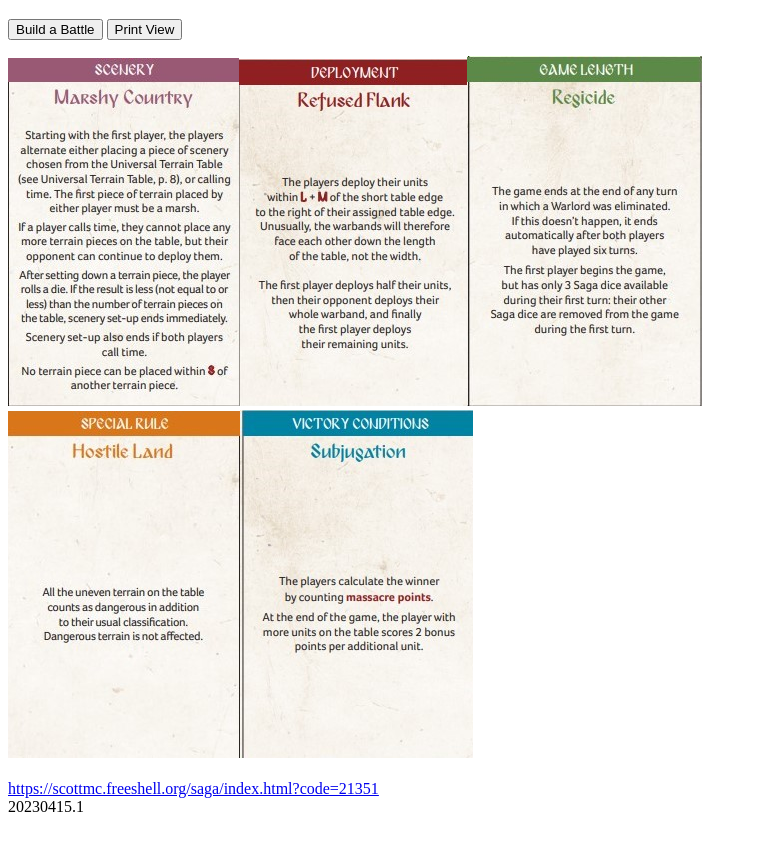
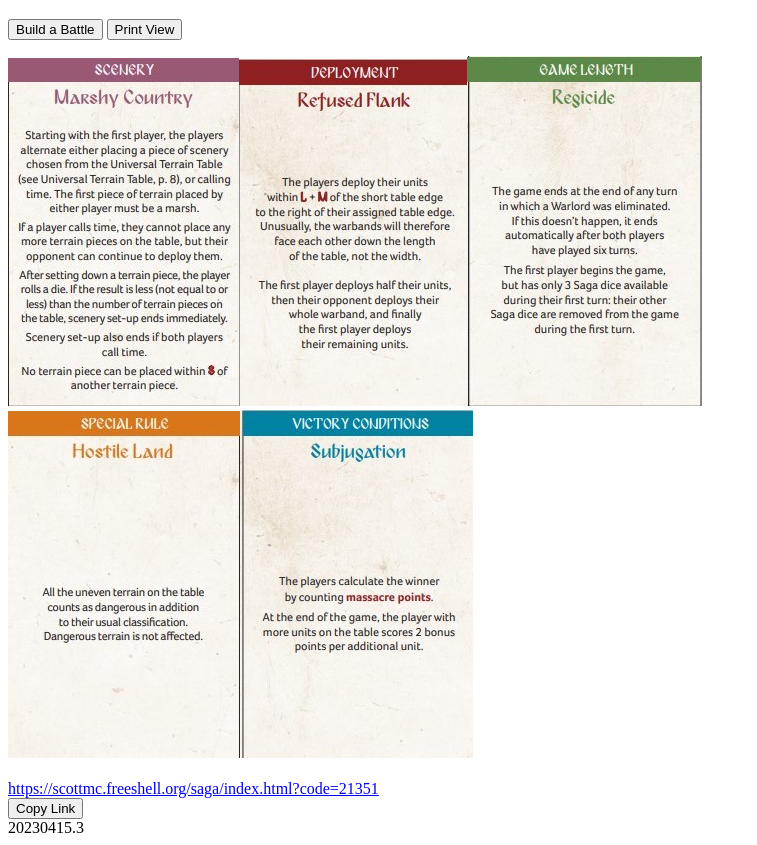
Before and after one commit to scottmc94/saga, a plain HTML site: page index.html in a window 1280 px wide. Both pictures are taken after a click on the button "Build a Battle". Shown: the part 61-906 px from the top of the page, without its empty margins (0-757 px from the left). Before the commit the page ends 885 px from the top, so only its background shows below. Drawn offline with Linux system fonts and the light colour scheme.

Commit message:
added copy link

```diff
--- a/app.js
+++ b/app.js
@@ -94,9 +94,12 @@
     document.getElementById("ddiv").innerHTML = "";
 
     var bt = `<a href="https://scottmc.freeshell.org/saga/index.html?${battletime}">https://scottmc.freeshell.org/saga/index.html?${battletime}</a>`
+    bt1 = `https://scottmc.freeshell.org/saga/index.html?${battletime}`;
 
 
     document.getElementById("cddiv").innerHTML = bt;
+    document.getElementById('cp1').style.visibility = 'visible';
+    document.getElementById("version").innerHTML = version;
     document.getElementById("sdiv").appendChild(simg);
     document.getElementById("sdiv").appendChild(dimg);
     document.getElementById("sdiv").appendChild(gimg);
@@ -106,6 +109,11 @@
 
 
 
+}
+
+
+function cpbattle(){
+    navigator.clipboard.writeText(bt1)
 }
 
 function somethingswrong() {
@@ -140,9 +148,9 @@
 var G = getRandomInt(6)
 var R = getRandomInt(6)
 var V = getRandomInt(6)
+var version = "20230415.3"
+var bt1 = ""
 
-
-document.getElementById("version").innerHTML = "20230415.1";
 
 const calcbtn = document.getElementById("calc");
 calcbtn.addEventListener("click", getbattle);
@@ -150,6 +158,11 @@
 const prntbtn = document.getElementById("prnt");
 prntbtn.addEventListener("click", prntbattle);
 document.getElementById('prnt').style.visibility = 'hidden';
+
+const cpbtn = document.getElementById("cp1");
+cpbtn.addEventListener("click", cpbattle);
+document.getElementById('cp1').style.visibility = 'hidden';
+
 
 var parm = GetURLParameter("code");
     if (allgood() ) {
--- a/index.html
+++ b/index.html
@@ -23,6 +23,7 @@
         <div id="sdiv"></div>
         <div id="ddiv"></div><br>
         <div id="cddiv"></div>
+        <button type="button" name="cp1" id="cp1">Copy Link</button>
         <div id="version"></div>
 
 </body>
```
